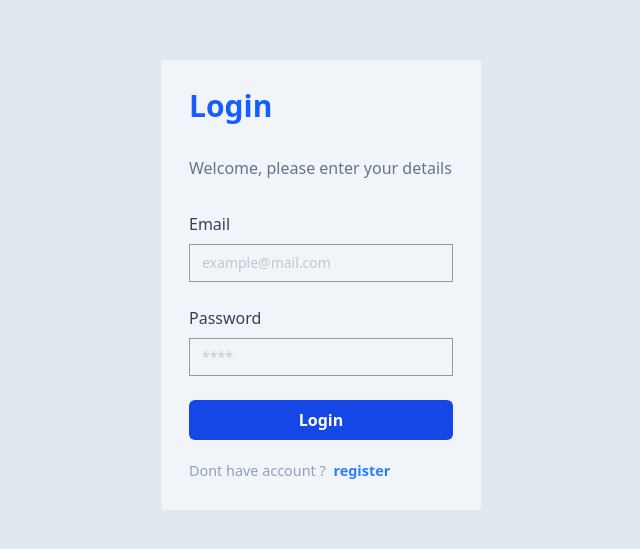
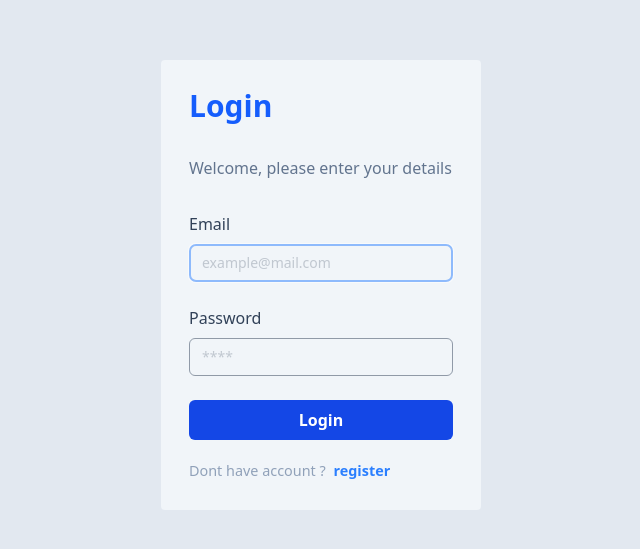
Before and after one commit to awul-code/atomic-react, a React (Vite) app: page /login in a window 1280 px wide. Shown: the part 115-664 px from the top of the page, without its empty margins (319-959 px from the left). Built offline with nearby package versions, Linux system fonts and the light colour scheme.

Commit message:
refactor: enhance input focus with useRef
-Added `useRef` for input elements to set focus on the email input on the first render in the login page and the name input in the register page.
-enhancing user experience with focus management.

```diff
--- a/src/components/Elements/Input/Index.jsx
+++ b/src/components/Elements/Input/Index.jsx
@@ -1,13 +1,17 @@
 import Label from './Label';
 import Input from './Input';
+import { forwardRef } from 'react';
 
-const InputForm = ({ label, type, placeholder, name }) => {
-    return (<>
-        <div className="mb-6">
-            <Label htmlFor={name}>{label}</Label>
-            <Input type={type} placeholder={placeholder} name={name} />
-        </div>
-    </>)
-}
+const InputForm = forwardRef((props, ref) => {
+    const { label, type, placeholder, name } = props
+    return (
+        <>
+            <div className="mb-6">
+                <Label htmlFor={name}>{label}</Label>
+                <Input type={type} placeholder={placeholder} name={name} ref={ref} />
+            </div>
+        </>
+    )
+})
 
 export default InputForm
--- a/src/components/Elements/Input/Input.jsx
+++ b/src/components/Elements/Input/Input.jsx
@@ -1,13 +1,17 @@
-const Input = ({ type, placeholder, name }) => {
+import { forwardRef } from "react"
+
+const Input = forwardRef((props, ref) => {
+    const { type, placeholder, name } = props;
     return (
         <input
             type={type}
-            className="text-sm border rouded w-full py-2 px-3 text-slate-700 placeholder: opacity-50"
+            className="text-sm border rouded w-full py-2 px-3 text-slate-700 placeholder: opacity-50 focus:outline-blue-500 focus:border-blue-500 rounded-md"
             placeholder={placeholder}
             name={name}
             id={name}
+            ref={ref}
         />
     )
-}
+})
 
 export default Input
--- a/src/components/Fragments/FormLogin/index.jsx
+++ b/src/components/Fragments/FormLogin/index.jsx
@@ -1,5 +1,9 @@
 import InputForm from '../../Elements/Input/Index';
 import Button from '../../Elements/Button/Index';
+import { useEffect, useRef } from 'react';
+
+
+
 
 const FormLogin = () => {
 
@@ -12,6 +16,12 @@ const FormLogin = () => {
         window.location.href = "/products";
     }
 
+    const emailRef = useRef(null)
+
+    useEffect(() => {
+        emailRef.current.focus();
+    }, [])
+
     return (
         <>
             <form onSubmit={handleLogin}>
@@ -20,6 +30,7 @@ const FormLogin = () => {
                     name={"email"}
                     placeholder={'example@mail.com'}
                     type={"email"}
+                    ref={emailRef}
                 />
 
                 <InputForm
--- a/src/components/Fragments/FormRegister/index.jsx
+++ b/src/components/Fragments/FormRegister/index.jsx
@@ -1,7 +1,12 @@
 import InputForm from '../../Elements/Input/Index';
 import Button from '../../Elements/Button/Index';
+import { useEffect, useRef } from 'react';
 
 const FormRegister = () => {
+    const nameRef = useRef(null)
+    useEffect(() => {
+        nameRef.current.focus();
+    }, [])
     return (
         <>
             <form>
@@ -10,6 +15,7 @@ const FormRegister = () => {
                     name={"fullname"}
                     placeholder={'Inser yout name here...'}
                     type={"text"}
+                    ref={nameRef}
                 />
                 <InputForm
                     label={"Email"}
```
